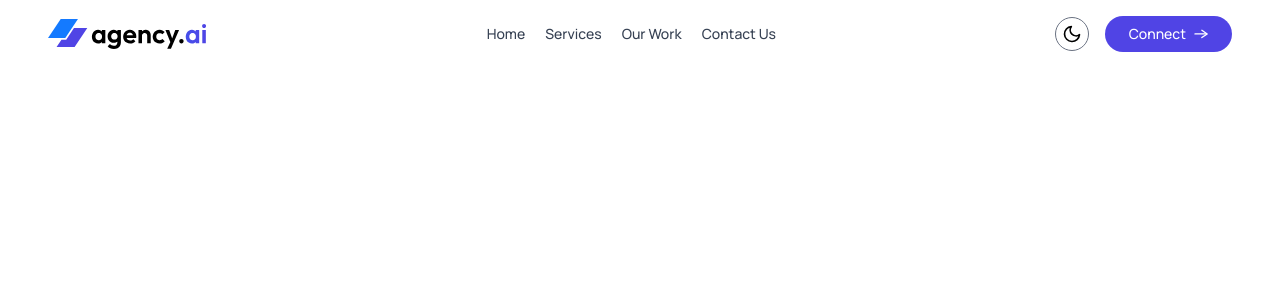
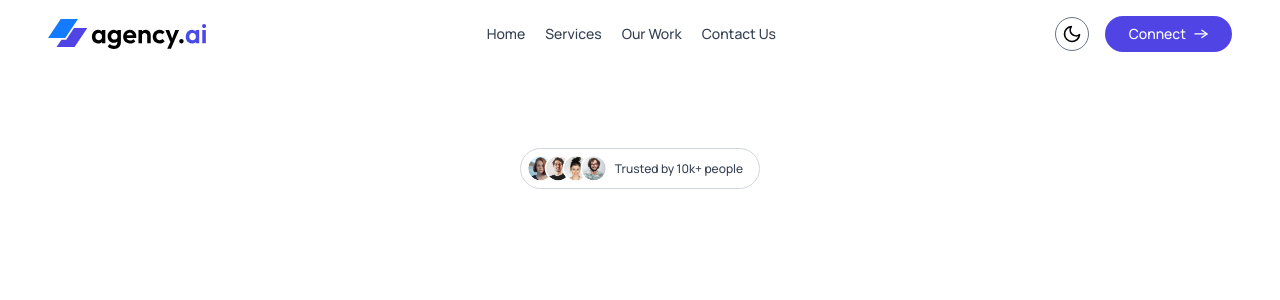
Before and after one commit to SpiriT-L/agency-ai, a React (Vite) app: page / in a window 1280 px wide. Shown: the top 300 px of the page. Built offline with nearby package versions, Linux system fonts and the light colour scheme; a web font is replaced by a local one.

Commit message:
feat: integrate Hero component into App and enhance its layout

```diff
--- a/src/App.tsx
+++ b/src/App.tsx
@@ -1,5 +1,6 @@
 import React, { useState } from 'react';
 import Navbar from './components/Navbar';
+import Hero from './components/Hero';
 
 const App = () => {
   const [theme, setTheme] = useState(
@@ -9,6 +10,7 @@ const App = () => {
   return (
     <div className='dark:bg-black relative'>
       <Navbar theme={theme} setTheme={setTheme} />
+      <Hero />
     </div>
   );
 };
--- a/src/components/Hero.tsx
+++ b/src/components/Hero.tsx
@@ -7,9 +7,9 @@ const Hero = () => {
       id='hero'
       className='flex flex-col items-center gap-6 py-20 px-4 sm:px-12 lg:px-24 lx:px-40 text-center w-full overflow-hidden text-gray-700 dark:text-white'
     >
-      <div>
-        <img src={assets.group_profile} alt='group profile' />
-        <p>Trusted by 10k+ people</p>
+      <div className='inline-flex items-center gap-2 border border-gray-300 p-1.5 pr-4 rounded-full'>
+        <img className='w-20' src={assets.group_profile} alt='group profile' />
+        <p className='text-xs font-medium'>Trusted by 10k+ people</p>
       </div>
     </div>
   );
```
